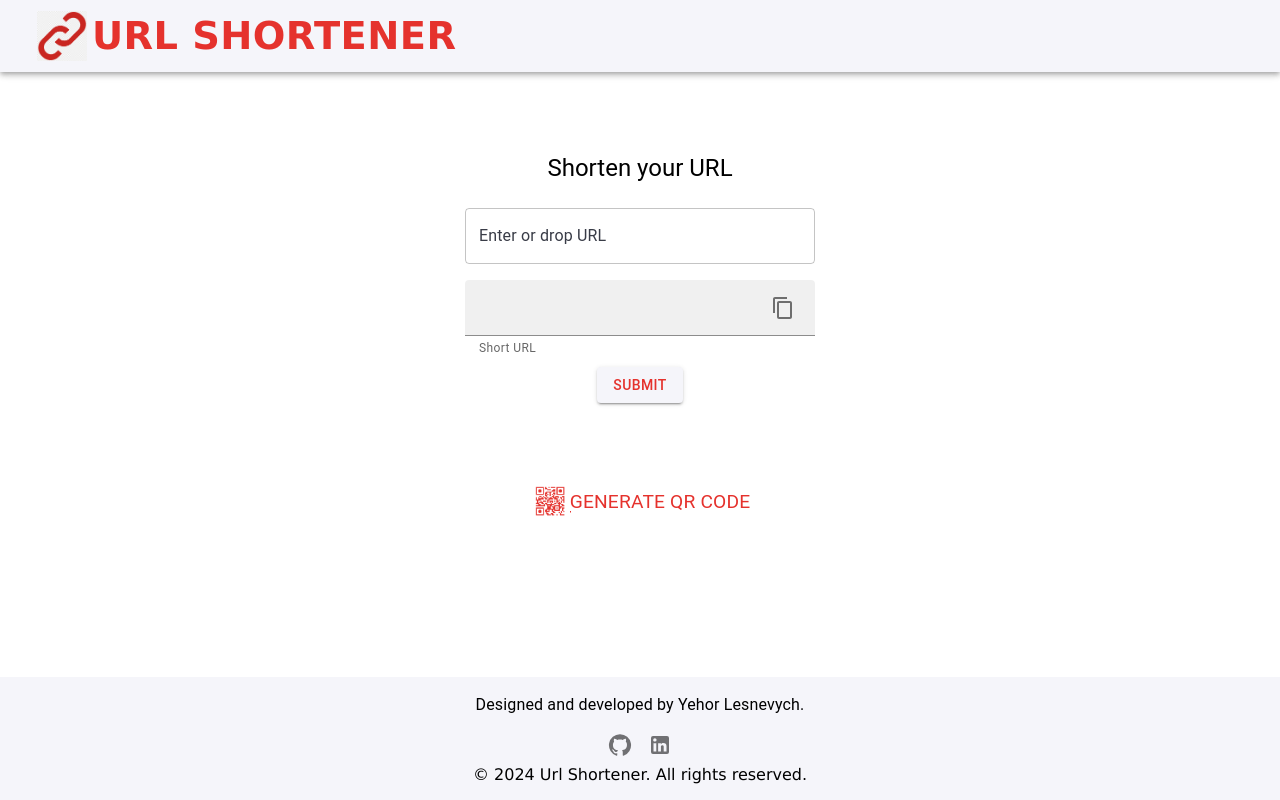
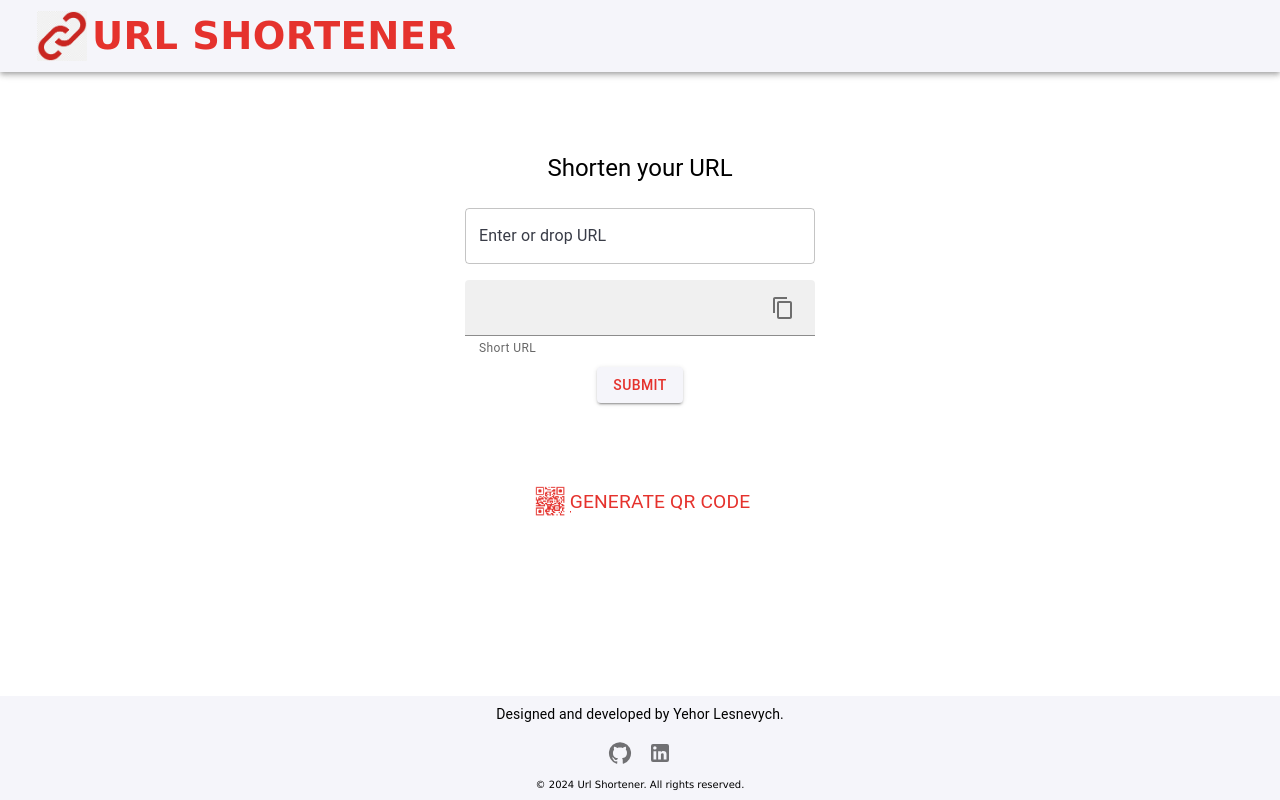
Before and after one commit to YehorLesnev/UrlShortener-Front-end, a React (Create React App) app: page / in a window 1280 px wide. Built offline with nearby package versions, Linux system fonts and the light colour scheme; the HTML template or start-up script is replaced by a standard one.

Commit message:
Change footer font size

```diff
--- a/src/components/Footer/Footer.jsx
+++ b/src/components/Footer/Footer.jsx
@@ -11,15 +11,14 @@ const Footer = () => {
     return (
         <ThemeProvider theme={theme}>
             <Box
-                bgcolor="primary.main" // Change the background color as needed
-                // color="white" // Change the text color as needed
-                padding={2}
+                bgcolor="primary.main"
+                padding={1}
                 textAlign="center"
                 position="fixed"
                 bottom="0"
                 width="100%"
             >
-                <Typography variant="body1">
+                <Typography variant="body1" style={{fontSize: "14px"}}>
                     Designed and developed by Yehor Lesnevych.
                 </Typography>
 
@@ -33,7 +32,7 @@ const Footer = () => {
                     </IconButton>
                 </Box>
 
-                <Typography variant="body3">
+                <Typography variant="body3" style={{fontSize: "10px"}}>
                     &copy; 2024 Url Shortener. All rights reserved.
                 </Typography>
 
```
